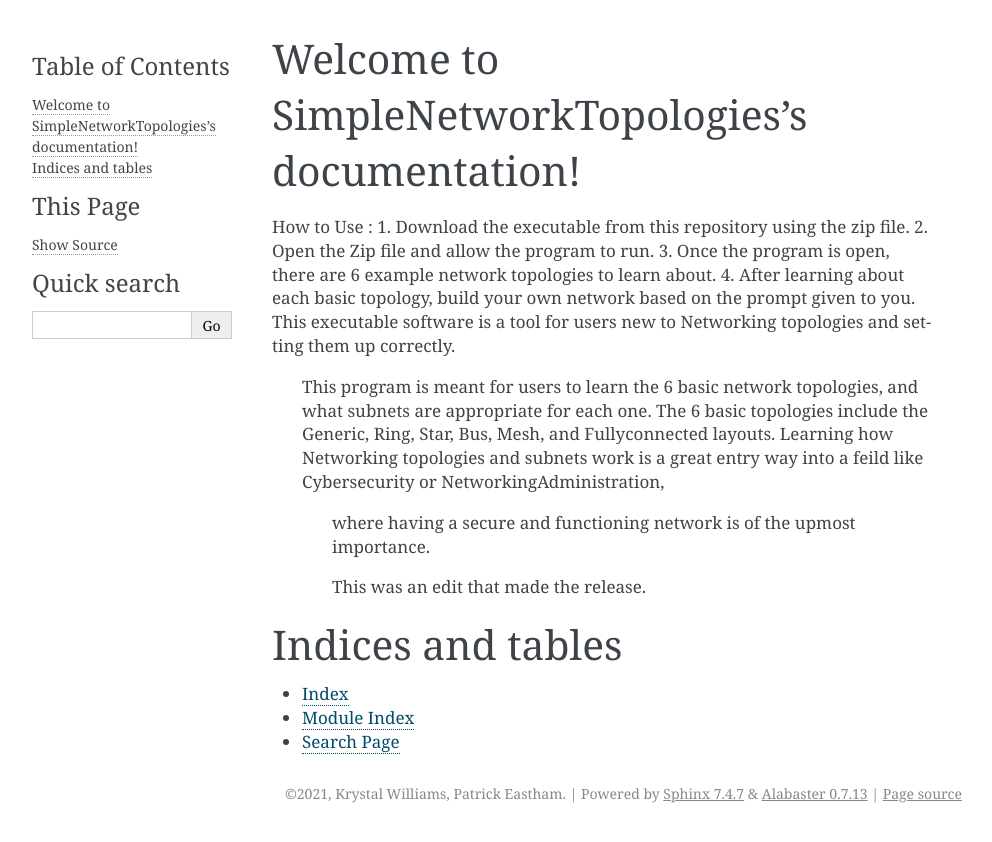
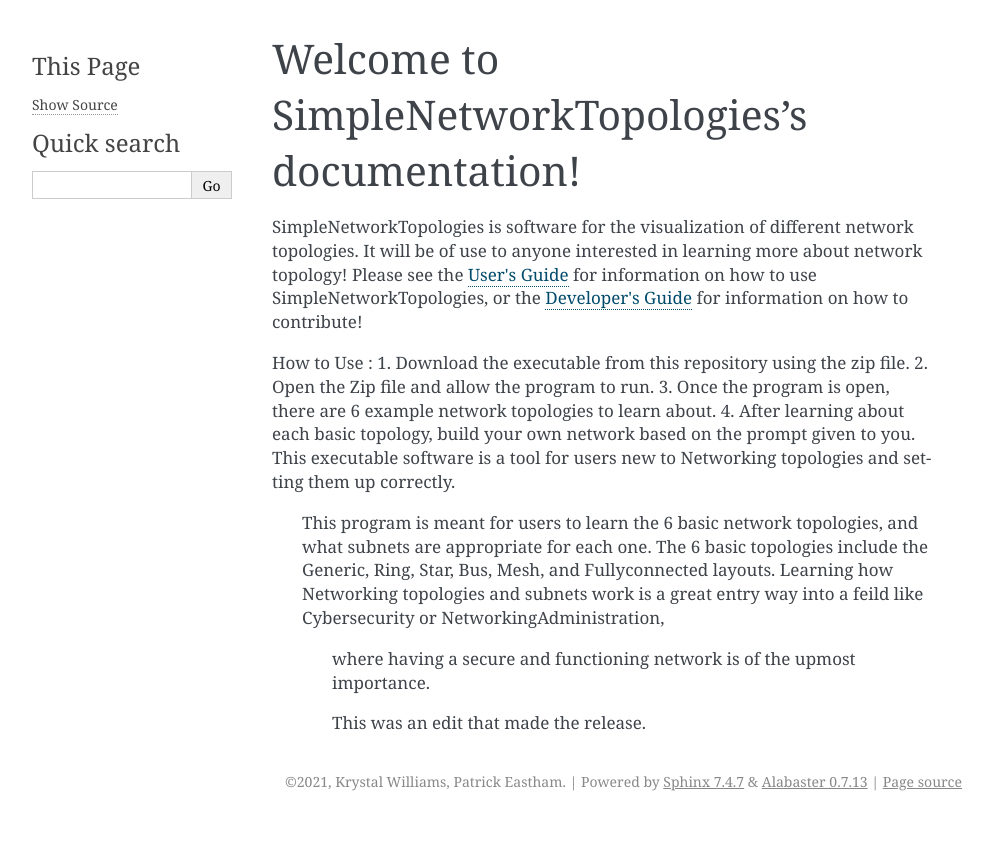
Before and after one commit to KrysEWilliams/SimpleNetworkTopologies, a Sphinx documentation site: the page built from docs/index.rst, in a window 1280 px wide. Shown: the top 842 px of the page, without its empty margins (148-1140 px from the left). Built offline with Sphinx 7.4.7, drawn with Linux system fonts in a browser that asks for light colours.

Commit message:
modified docs

```diff
--- a/docs/index.rst
+++ b/docs/index.rst
@@ -5,6 +5,12 @@
 
 Welcome to SimpleNetworkTopologies's documentation!
 ===================================================
+
+SimpleNetworkTopologies is software for the visualization of different network
+topologies. It will be of use to anyone interested in learning more about network
+topology! Please see the :ref:`user-guide` for information on how to use
+SimpleNetworkTopologies, or the :ref:`developer-guide` for information on how to
+contribute!
 
 How to Use :
 1. Download the executable from this repository using the zip file.
@@ -20,14 +26,8 @@ This executable software is a tool for users new to Networking topologies and se
   This was an edit that made the release.
 
 .. toctree::
-   :maxdepth: 2
-   :caption: Contents:
+   :hidden:
 
-
-
-Indices and tables
-==================
-
-* :ref:`genindex`
-* :ref:`modindex`
-* :ref:`search`
+   userGuide
+   developerGuide
+   modules
```
Also changed, not shown: docs/developerGuide.rst (added, +15 -0 lines), docs/modules.rst (added, +7 -0 lines), docs/simplenetworktopologies.rst (added, +22 -0 lines), docs/userGuide.rst (added, +76 -0 lines).
